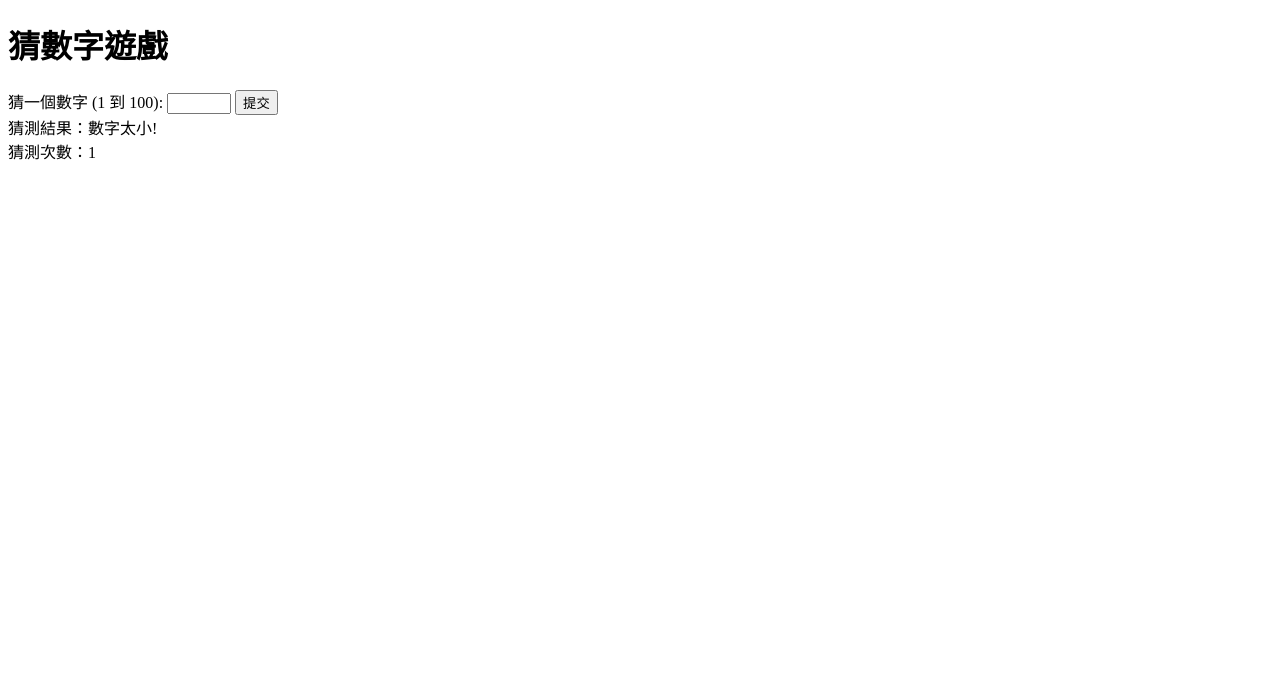
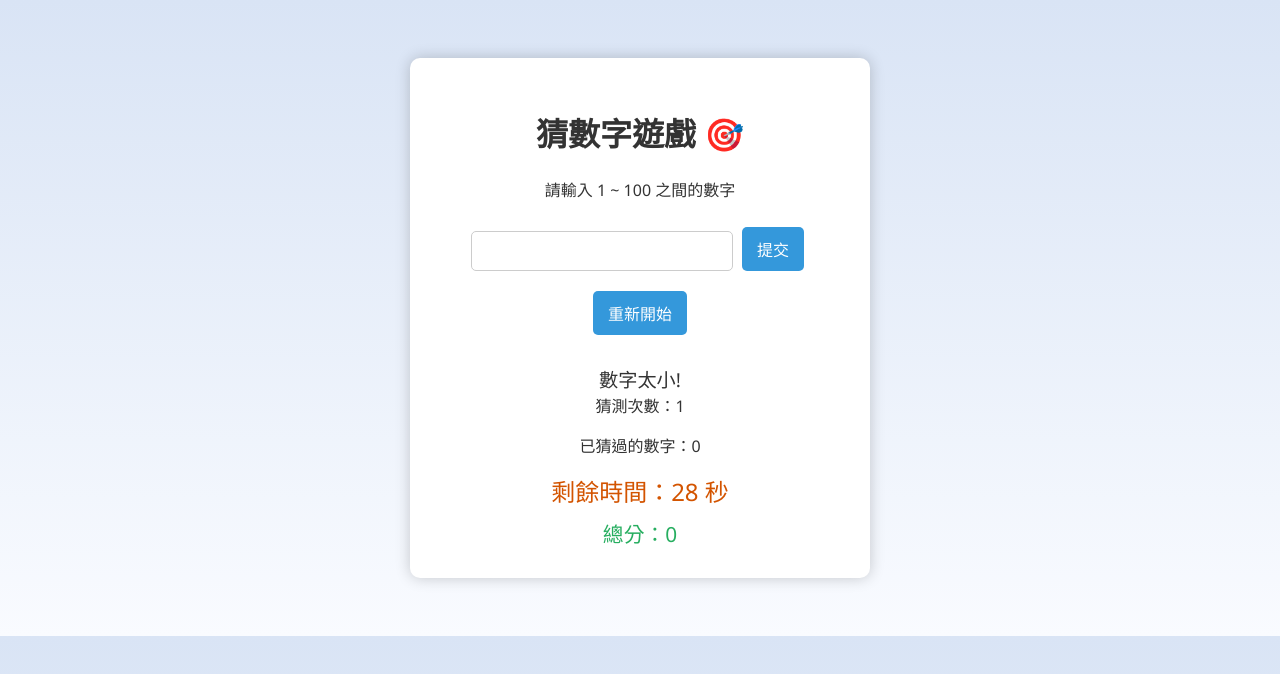
Before and after one commit to nickli00-bdhs/nickli00-bdhs, a plain HTML site: page guess.html in a window 1280 px wide. Both pictures are taken after a click on the button "提交". Drawn offline with Linux system fonts and the light colour scheme.

Commit message:
guess mod

```diff
--- a/guess.html
+++ b/guess.html
@@ -1,19 +1,28 @@
 <!DOCTYPE html>
 <html lang="zh-Hant-TW">
 <head>
-    <meta charset="utf-8">
-    <title>我是標題</title>
-    <script src="guess.js" defer></script>
+  <meta charset="utf-8">
+  <title>猜數字遊戲</title>
+  <link rel="stylesheet" href="guessStyle.css">
+  <script src="guess.js" defer></script>
 </head>
 <body>
-    <div>
-        <h1>猜數字遊戲</h1>
-        <label for="guessField">猜一個數字 (1 到 100):</label>
-        <input type="number" class="guessField" id="guessField" min="1" max="100">
-        <button class="guessSubmit">提交</button>
-        <div class="result">0</div>
-        <div class="count">0</div>
-      </div>
+  <div class="container">
+    <h1>猜數字遊戲 🎯</h1>
+    <p>請輸入 1 ~ 100 之間的數字</p>
 
+    <input type="number" class="guessField" id="guessField" min="1" max="100" />
+    <button class="guessSubmit">提交</button>
+    <button class="restartBtn">重新開始</button>
+
+    <div class="result">猜測結果：</div>
+    <div class="count">猜測次數：0</div>
+    <p class="guesses">已猜過的數字：</p>
+    <div class="feedback"></div>
+
+    <div class="timer">剩餘時間：30 秒</div>
+    <div class="score">總分：0</div>
+
+  </div>
 </body>
 </html>
--- a/guess.js
+++ b/guess.js
@@ -2,26 +2,186 @@ const guessSubmit = document.querySelector(".guessSubmit");
 const guessField = document.querySelector(".guessField");
 const result = document.querySelector(".result");
 const count = document.querySelector(".count");
+const guesses = document.querySelector(".guesses");
+const restartBtn = document.querySelector(".restartBtn");
+const feedback = document.querySelector(".feedback");
+
+const timerDisplay = document.querySelector(".timer");
+const scoreDisplay = document.querySelector(".score");
+let timeLeft = 30;
+let timerInterval = null;
+let gameStarted = false;
+
+
 
 let countNum =0;   //廣域變數
 let randomNumber = Math.floor( Math.random()*100 );
 console.log("觀察隨機的數字：", randomNumber);
 
 function checkGuess() {
+    startTimer(); // 開始倒數（只會啟動一次）
     countNum++;
     count.textContent = "猜測次數："+countNum;
     const userGuess = Number(guessField.value);  //取得欄位值，並轉為數字
-    if  (  userGuess === randomNumber ) {
-        result.textContent = "猜測結果：Congratulations!" ;
+    guesses.textContent += userGuess + " ";
+
+
+    if (userGuess === randomNumber) {
+        result.textContent = "🎉 猜對了！";
+        result.style.backgroundColor = "#8fbc8f";
+        giveRating(countNum);
+        animateResult("correct");
+        calculateScore(); // 顯示總分
+        setGameOver();
+    } else if (userGuess < randomNumber) {
+        result.textContent = "數字太小!";
+        animateResult("wrong");
+    } else if (userGuess > randomNumber) {
+        result.textContent = "數字太大!";
+        animateResult("wrong");
     }
-    else if (userGuess  < randomNumber ) {
-        result.textContent = "猜測結果：數字太小!" ;
-    }
-    else if (userGuess  >  randomNumber ) {
-        result.textContent = "猜測結果：數字太大!";
+
+    if (countNum >= 10 && userGuess !== randomNumber) {
+        result.textContent = "遊戲結束！答案是：" + randomNumber;
+        result.style.backgroundColor = "red";
+        calculateScore(); // 顯示總分
+        setGameOver();
     }
     //guessField.focus();       //游標焦點預設在輸入欄位裡
+    if (countNum > 10){
+        result.textContent += "遊戲結束";
+        result.style.backgroundColor="red";
+        alert("遊戲結束");
+        setGameOver();
+    }
+    guessField.value = "";
+
+}
+function setGameOver() {
+        guessField.disabled = true;   //停止輸入功能
+        guessSubmit.disabled = true;  //停止按鈕功能
+        clearInterval(timerInterval); // 停止計時
+
+}
+function initGame() {
+    // 初始化遊戲
+    countNum = 0;
+    timeLeft = 30;
+    gameStarted = false;
+    randomNumber = Math.floor(Math.random() * 100) + 1;
+
+    guessField.disabled = false;
+    guessSubmit.disabled = false;
+    guessField.value = "";
+
+    result.textContent = "猜測結果：";
+    result.style.backgroundColor = "";
+    feedback.textContent = "";
+    guesses.textContent = "已猜過的數字：";
+    count.textContent = "猜測次數：0";
+    timerDisplay.textContent = "剩餘時間：30 秒";
+    scoreDisplay.textContent = "總分：0";
+
+    clearInterval(timerInterval); // 確保清掉計時器
+
+}
+function giveRating(guessCount) {
+    let rating = "";
+    if (guessCount <= 3) {
+        rating = "🏆 高手！太強了！";
+    } else if (guessCount <= 6) {
+        rating = "👍 不錯喔～";
+    } else if (guessCount <= 10) {
+        rating = "😅 可以更好喔～";
+    } else {
+        rating = "💪 加油！再試試！";
+    }
+    feedback.textContent = "評價：" + rating;
 }
 
+function animateResult(type) {
+  result.classList.remove("shake");
+  void result.offsetWidth; // 觸發 reflow
+  if (type === "wrong") {
+    result.classList.add("shake");
+  }
+}
+
+function startTimer() {
+    if (gameStarted) return; // 防止重複啟動
+    gameStarted = true;
+    startCountdownTicks(30);
+    timerInterval = setInterval(() => {
+        timeLeft--;
+        timerDisplay.textContent = `剩餘時間：${timeLeft} 秒`;
+
+        if (timeLeft <= 0) {
+            clearInterval(timerInterval);
+            result.textContent = "⏰ 時間到！遊戲結束。答案是：" + randomNumber;
+            result.style.backgroundColor = "red";
+            playGameOverSound();
+            calculateScore(); // 顯示總分
+            setGameOver();
+        }
+    }, 1000);
+}
+
+// 計算總分函式
+function calculateScore() {
+  const score = Math.max(0, timeLeft * 10 - countNum * 5);
+  scoreDisplay.textContent = "總分：" + score;
+}
 
 guessSubmit.addEventListener("click", checkGuess);   //當按鈕被點擊，執行函式
+restartBtn.addEventListener("click", initGame);
+
+
+
+
+
+const audioCtx = new (window.AudioContext || window.webkitAudioContext)();
+
+function playTick(frequency = 1000, duration = 0.05) {
+  const oscillator = audioCtx.createOscillator();
+  const gainNode = audioCtx.createGain();
+
+  oscillator.type = "square";
+  oscillator.frequency.setValueAtTime(frequency, audioCtx.currentTime);
+
+  gainNode.gain.setValueAtTime(0.3, audioCtx.currentTime);
+  gainNode.gain.exponentialRampToValueAtTime(0.001, audioCtx.currentTime + duration);
+
+  oscillator.connect(gainNode);
+  gainNode.connect(audioCtx.destination);
+
+  oscillator.start();
+  oscillator.stop(audioCtx.currentTime + duration);
+}
+
+function startCountdownTicks(totalSeconds = 30) {
+  let timeLeft = totalSeconds;
+
+  function tick() {
+    if (timeLeft <= 0) {
+      console.log("計時結束");
+      return;
+    }
+
+    playTick();
+
+    // 計算下一次滴答間隔（ms）
+    let interval = 1000; // 正常1秒一次
+
+    if (timeLeft <= 1) interval = 100;       // 1秒剩下時，0.1秒一次
+    else if (timeLeft <= 3) interval = 200;  // 3秒剩下時，0.2秒一次
+    else if (timeLeft <= 5) interval = 300;  // 5秒剩下時，0.3秒一次
+    else if (timeLeft <= 10) interval = 500; // 10秒剩下時，0.5秒一次
+    else if (timeLeft <= 20) interval = 700; // 20秒剩下時，0.7秒一次
+
+    timeLeft--;
+
+    setTimeout(tick, interval);
+  }
+
+  tick(); // 啟動第一次
+}
--- /dev/null
+++ b/guessStyle.css
@@ -0,0 +1,74 @@
+body {
+  font-family: 'Segoe UI', sans-serif;
+  background: linear-gradient(to bottom, #d9e4f5, #f9fbff);
+  text-align: center;
+  padding: 50px;
+  color: #333;
+}
+
+.container {
+  background: #fff;
+  border-radius: 10px;
+  box-shadow: 0 0 15px rgba(0,0,0,0.2);
+  padding: 30px;
+  max-width: 400px;
+  margin: auto;
+}
+
+input[type="number"] {
+  padding: 10px;
+  width: 60%;
+  font-size: 1em;
+  border-radius: 5px;
+  border: 1px solid #ccc;
+}
+
+button {
+  padding: 10px 15px;
+  margin: 10px 5px;
+  font-size: 1em;
+  border: none;
+  border-radius: 5px;
+  background-color: #3498db;
+  color: white;
+  cursor: pointer;
+  transition: background 0.3s;
+}
+
+button:hover {
+  background-color: #2980b9;
+}
+
+.result {
+  margin-top: 20px;
+  font-size: 1.2em;
+}
+
+.feedback {
+  margin-top: 15px;
+  font-weight: bold;
+  color: green;
+}
+
+.shake {
+  animation: shake 0.4s;
+}
+.timer {
+  font-size: 1.5em;
+  margin-top: 10px;
+  color: #d35400;
+}
+
+.score {
+  font-size: 1.3em;
+  margin-top: 10px;
+  color: #27ae60;
+}
+
+@keyframes shake {
+  0% { transform: translateX(0); }
+  25% { transform: translateX(-5px); }
+  50% { transform: translateX(5px); }
+  75% { transform: translateX(-5px); }
+  100% { transform: translateX(0); }
+}
```
